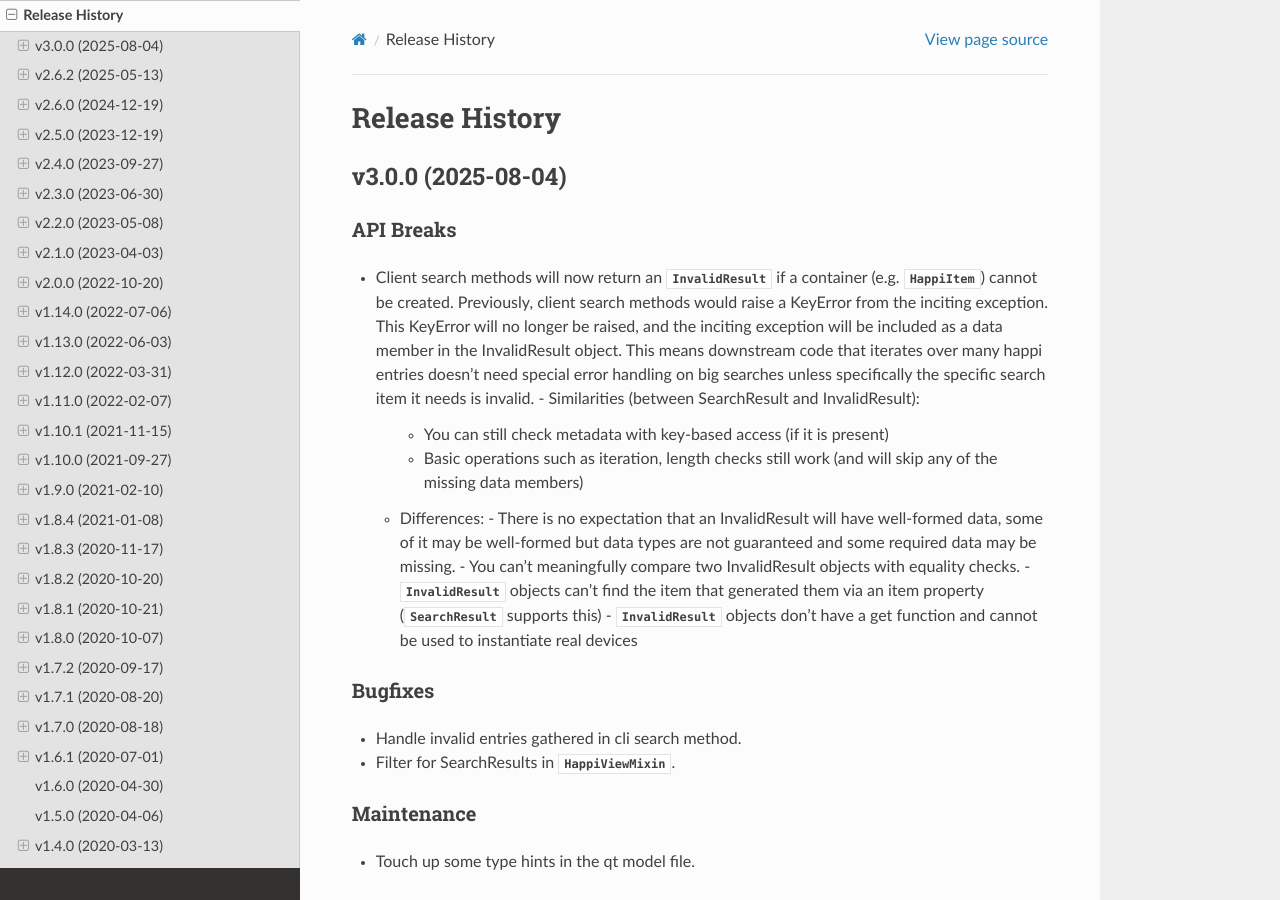
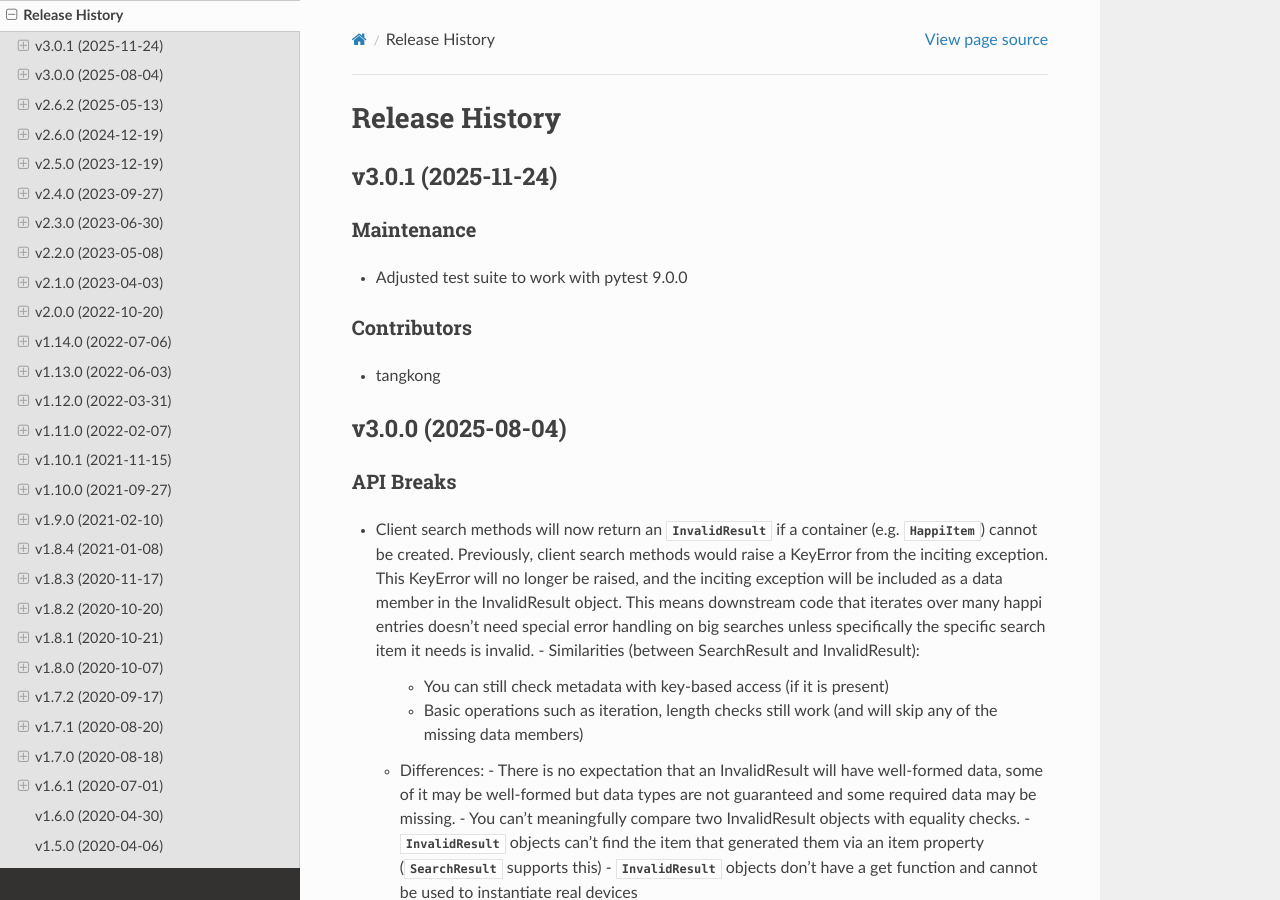
Before and after one commit to pcdshub/happi, a Sphinx documentation site: the page built from docs/source/releases.rst, in a window 1280 px wide and 900 px high. Built offline with Sphinx 7.4.7 and the Read the Docs theme 3.1.0, drawn with Linux system fonts in a browser that asks for light colours.

Commit message:
DOC: release notes v3.0.1

```diff
--- a/docs/source/releases.rst
+++ b/docs/source/releases.rst
@@ -1,5 +1,17 @@
 Release History
 ###############
+
+
+v3.0.1 (2025-11-24)
+===================
+
+Maintenance
+-----------
+- Adjusted test suite to work with pytest 9.0.0
+
+Contributors
+-----------
+- tangkong
 
 
 v3.0.0 (2025-08-04)
```
